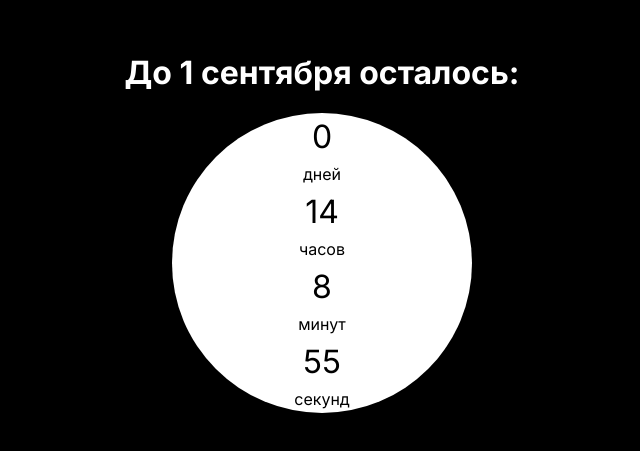
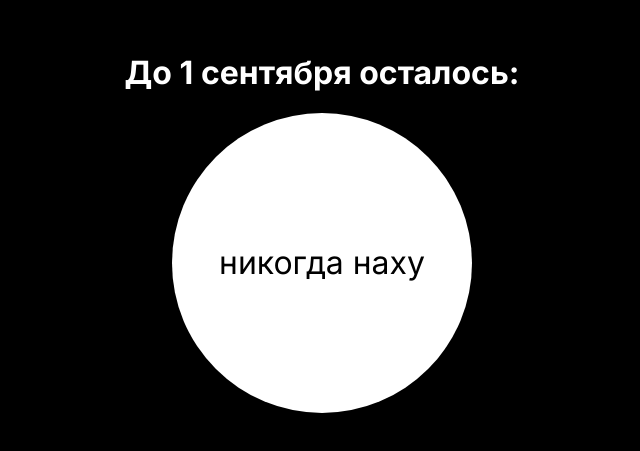
Before and after one commit to RVashGH/LutiyTimer, a plain HTML site: page src/index.html in a window 1280 px wide. Shown: the part 181-632 px from the top of the page, without its empty margins (318-958 px from the left). Drawn offline with Linux system fonts and the light colour scheme; a web font is replaced by a local one.

Commit message:
Update index.html

```diff
--- a/src/index.html
+++ b/src/index.html
@@ -12,10 +12,11 @@
 <body>
     <h1>До 1 сентября осталось: </h1>
     <div id="timer">
-        <span id="days">00</span> дней
+        <!-- <span id="days">00</span> дней
         <span id="hours">00</span> часов
         <span id="minutes">00</span> минут
-        <span id="seconds">00</span> секунд
+        <span id="seconds">00</span> секунд-->
+        <span id="never">никогда наху</span>
     </div>
 
     <script src="script.js"></script>
```
